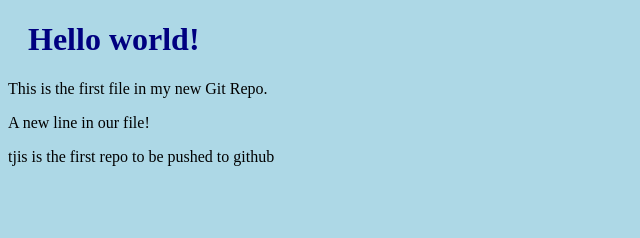
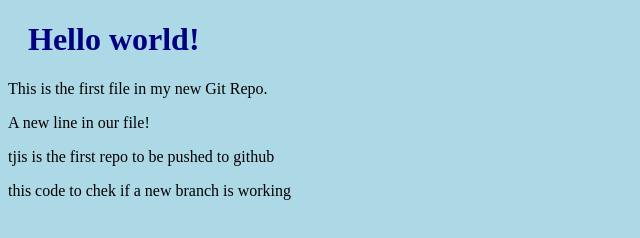
Before and after one commit to GHAIThMsON/hello-world, a plain HTML site: page index.html in a window 1280 px wide. Shown: the whole page, without its empty margins (0-640 px from the left). Drawn offline with Linux system fonts and the light colour scheme.

Commit message:
Update index.html
a test for a new branch that has been created

```diff
--- a/index.html
+++ b/index.html
@@ -10,6 +10,7 @@
 <p>This is the first file in my new Git Repo.</p>
 <p>A new line in our file!</p>
 <p>tjis is the first repo to be pushed to github</p>
+<p>this code to chek if a new branch is working</p>
 
 </body>
 </html>
```
